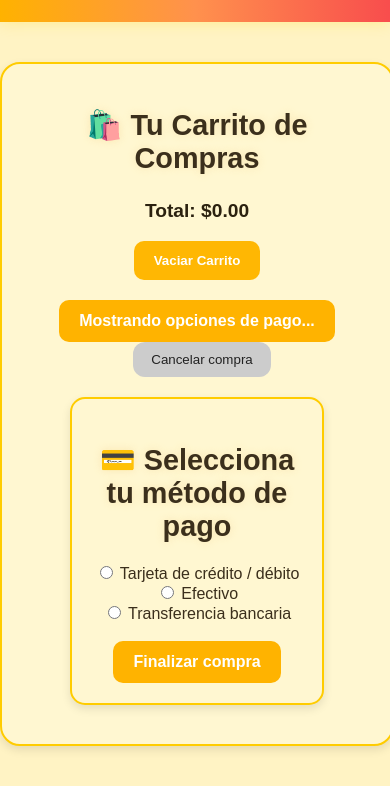
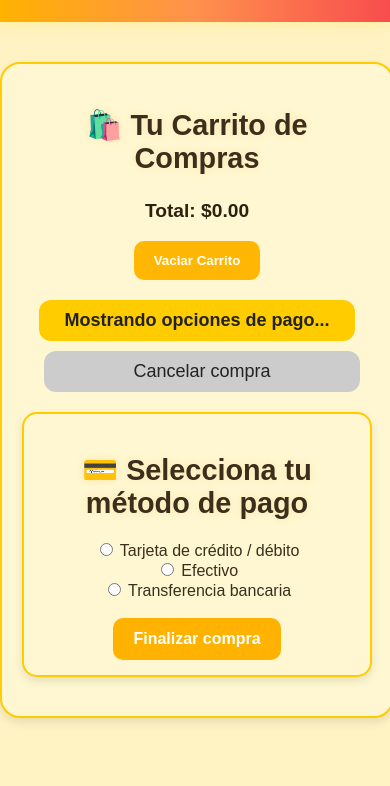
Before and after one commit to samuelmontesjaramillo123/El-Mundo-de-la-Papa-6.2, a plain HTML site: page carrito.html in a window 390 px wide. Both pictures are taken after a click on the button "Confirmar compra". Shown: the part 165-951 px from the top of the page. After the commit the page ends 923 px from the top, so only its background shows below. Drawn offline with Linux system fonts and the light colour scheme.

Commit message:
Add files via upload

```diff
--- a/style.css
+++ b/style.css
@@ -898,3 +898,71 @@ th, td {
 .btn-cancelar:hover {
   background-color: #aaa;
 }
+/* --- Asegurar visibilidad y responsividad del botón cancelar --- */
+.confirmar-compra {
+  display: flex;
+  flex-wrap: wrap; /* permite que los botones bajen si no hay espacio */
+  justify-content: center;
+  gap: 10px;
+  margin-top: 20px;
+}
+
+.btn-confirmar,
+.btn-cancelar {
+  font-size: 16px;
+  padding: 10px 20px;
+  border-radius: 12px;
+  cursor: pointer;
+  transition: all 0.3s ease;
+}
+
+/* Colores para mantener la identidad visual de El Señor Papa */
+.btn-confirmar {
+  background-color: #ffcc00;
+  color: #222;
+  border: none;
+}
+
+.btn-confirmar:hover {
+  background-color: #ffd633;
+}
+
+/* Cancelar: tonos neutros */
+.btn-cancelar {
+  background-color: #ccc;
+  color: #222;
+  border: none;
+}
+
+.btn-cancelar:hover {
+  background-color: #aaa;
+}
+
+/* --- Ajuste para pantallas pequeñas (celulares) --- */
+@media (max-width: 600px) {
+  .confirmar-compra {
+    flex-direction: column; /* los botones uno debajo del otro */
+    align-items: center;
+  }
+
+  .btn-confirmar,
+  .btn-cancelar {
+    width: 90%;
+    font-size: 18px;
+  }
+
+  #metodo-pago {
+    width: 90%;
+    padding: 15px;
+  }
+}
+#metodo-pago {
+  opacity: 0;
+  transform: translateY(-10px);
+  transition: opacity 0.5s ease, transform 0.5s ease;
+}
+
+#metodo-pago.mostrar {
+  opacity: 1;
+  transform: translateY(0);
+}
```
